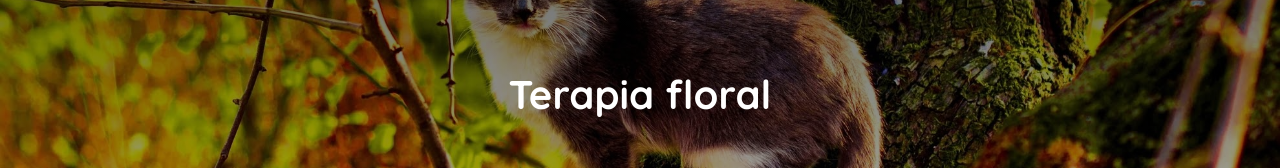
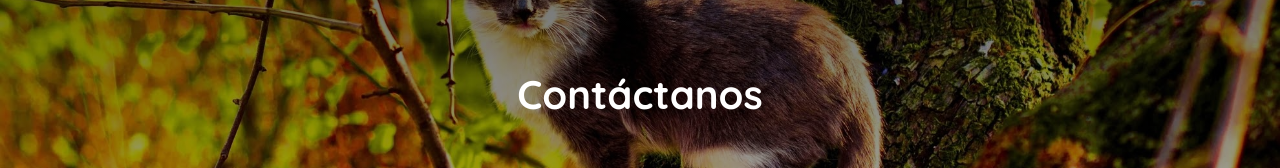
Before and after one commit to repantac/barfdietproject, a plain HTML site: page pages/contacto.html in a window 1280 px wide. Shown: the part 212-380 px from the top of the page. Drawn offline with nearby package versions, Linux system fonts and the light colour scheme.

Commit message:
commit1508215
Wey ya.

```diff
--- a/pages/contacto.html
+++ b/pages/contacto.html
@@ -99,7 +99,7 @@
             <div class="container-fluid">
                 <div class="row">
                     <div class="col-12 coverImage-7">
-                        <h1>Terapia floral</h1>
+                        <h1>Contáctanos</h1>
                     </div>
                 </div>
             </div>
```
